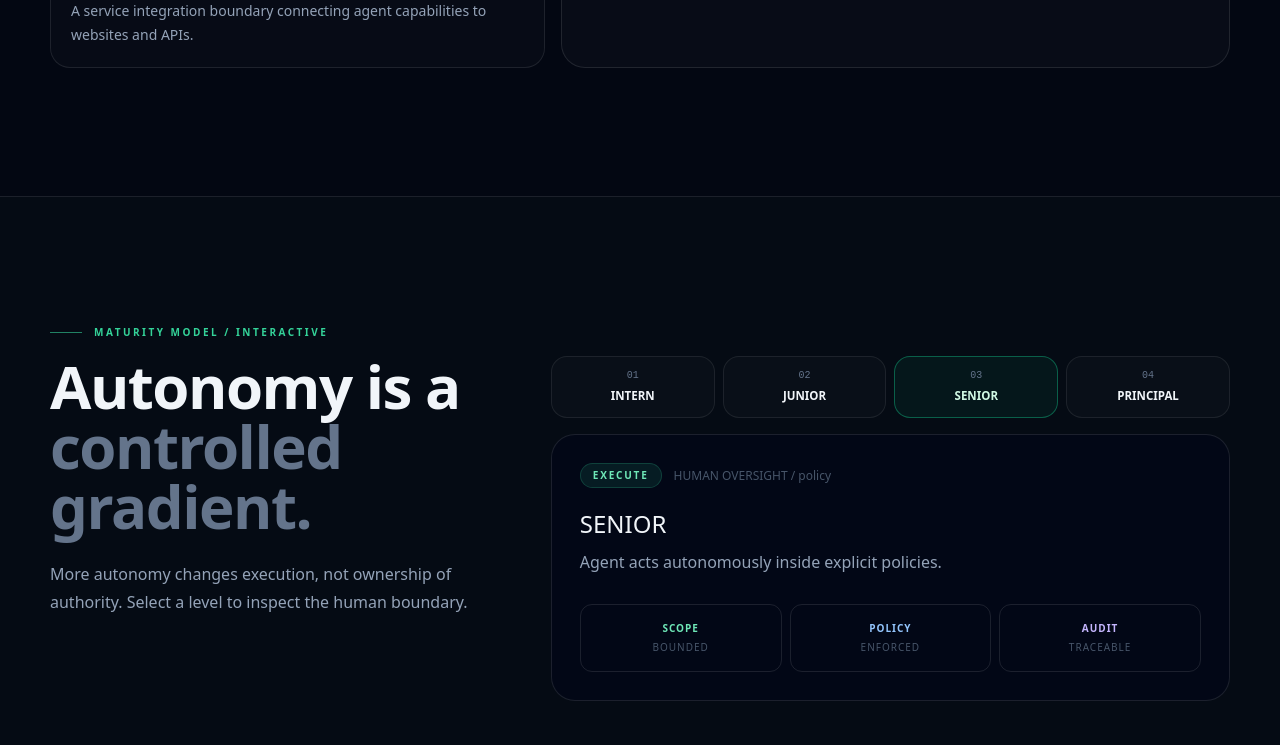
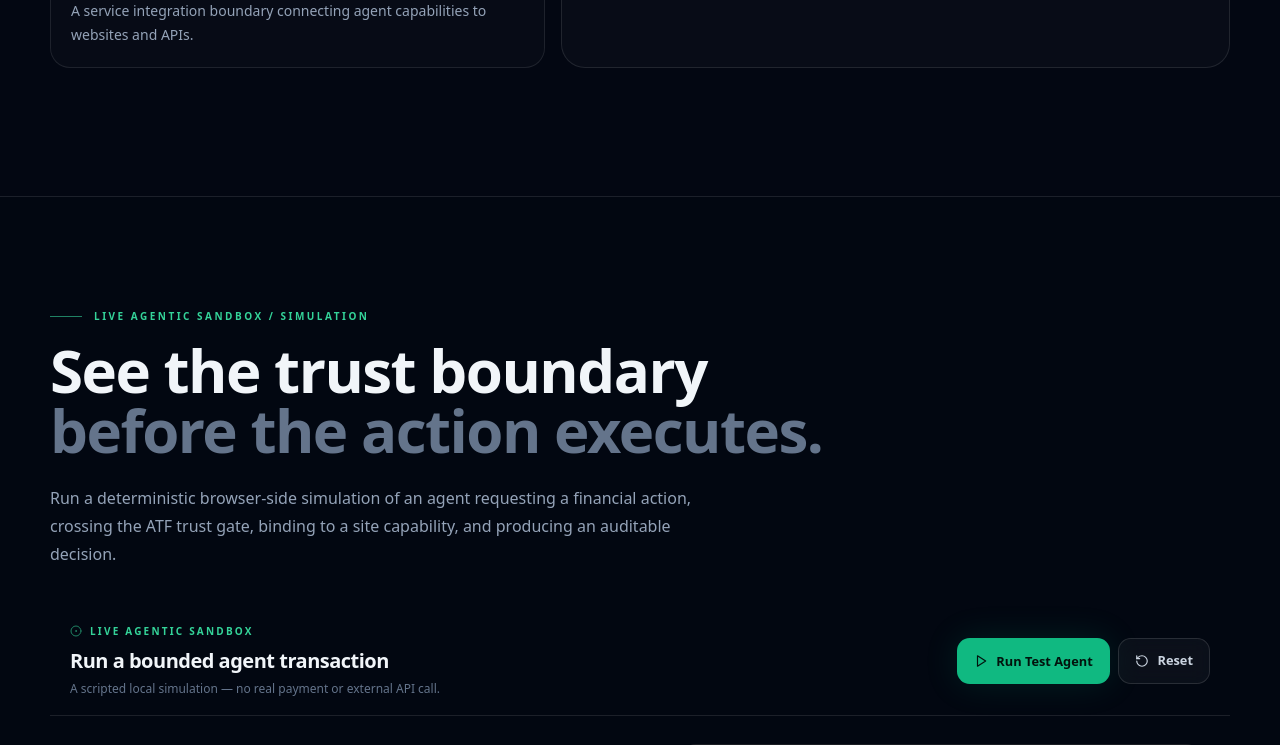
Before and after one commit to Agentic-Trust-Foundation/portfolio, a Next.js app: page / in a window 1280 px wide. Shown: the part 2000-2745 px from the top of the page. Built offline with nearby package versions, Linux system fonts and the light colour scheme.

Commit message:
feat: add sandbox and quick integration experience

```diff
--- a/components/portfolio/Landing.tsx
+++ b/components/portfolio/Landing.tsx
@@ -7,6 +7,8 @@ import { ArrowDown, ArrowRight, Check, ExternalLink, Github, LockKeyhole, Networ
 import Link from "next/link";
 import { NetworkCanvas } from "./NetworkCanvas";
 import { LiveTerminal } from "./LiveTerminal";
+import { InteractiveSandbox } from "./InteractiveSandbox";
+import { QuickIntegration } from "./QuickIntegration";
 
 const ecosystem = [
   {
@@ -62,6 +64,7 @@ export function Landing() {
   const [tab,setTab]=useState(0);
   const [level,setLevel]=useState(2);
   const [flowStep,setFlowStep]=useState(2);
+  const [integration,setIntegration]=useState(false);
   const E=ecosystem[selected];
   const Icon=E.icon;
 
@@ -128,6 +131,15 @@ export function Landing() {
         </div>
       </section>
 
+      <section className="border-b border-white/10 bg-[#020711] py-20 sm:py-28">
+        <div className="mx-auto w-[min(1180px,calc(100%-32px))]">
+          <SectionKicker>LIVE AGENTIC SANDBOX / SIMULATION</SectionKicker>
+          <h2 className="mt-4 max-w-4xl text-4xl font-semibold tracking-tight sm:text-6xl">See the trust boundary<br/><span className="text-slate-500">before the action executes.</span></h2>
+          <p className="mt-6 max-w-2xl leading-7 text-slate-400">Run a deterministic browser-side simulation of an agent requesting a financial action, crossing the ATF trust gate, binding to a site capability, and producing an auditable decision.</p>
+          <div className="mt-10"><InteractiveSandbox /></div>
+        </div>
+      </section>
+
       <section className="border-b border-white/10 bg-[#050b14] py-24 sm:py-32">
         <div className="mx-auto w-[min(1180px,calc(100%-32px))]">
           <SectionKicker>MATURITY MODEL / INTERACTIVE</SectionKicker>
```
